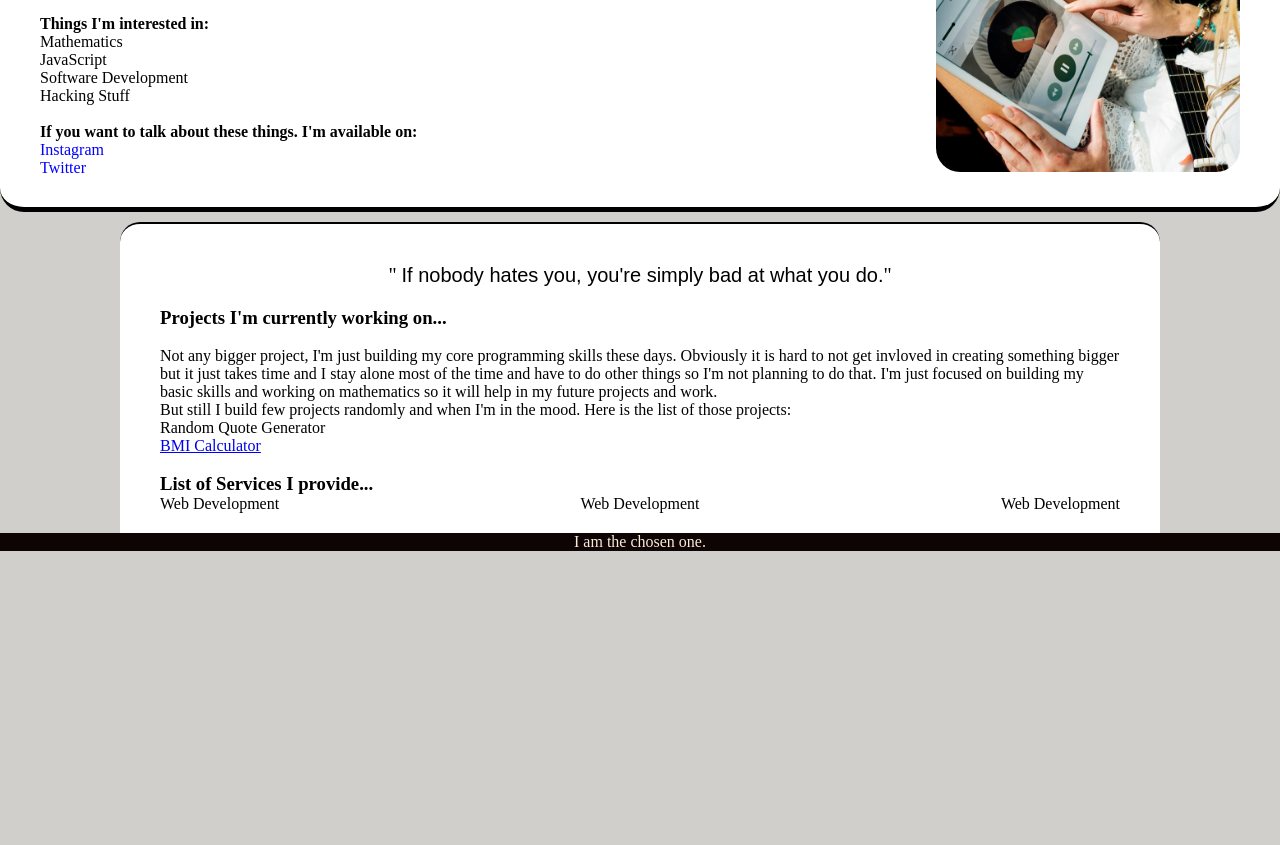
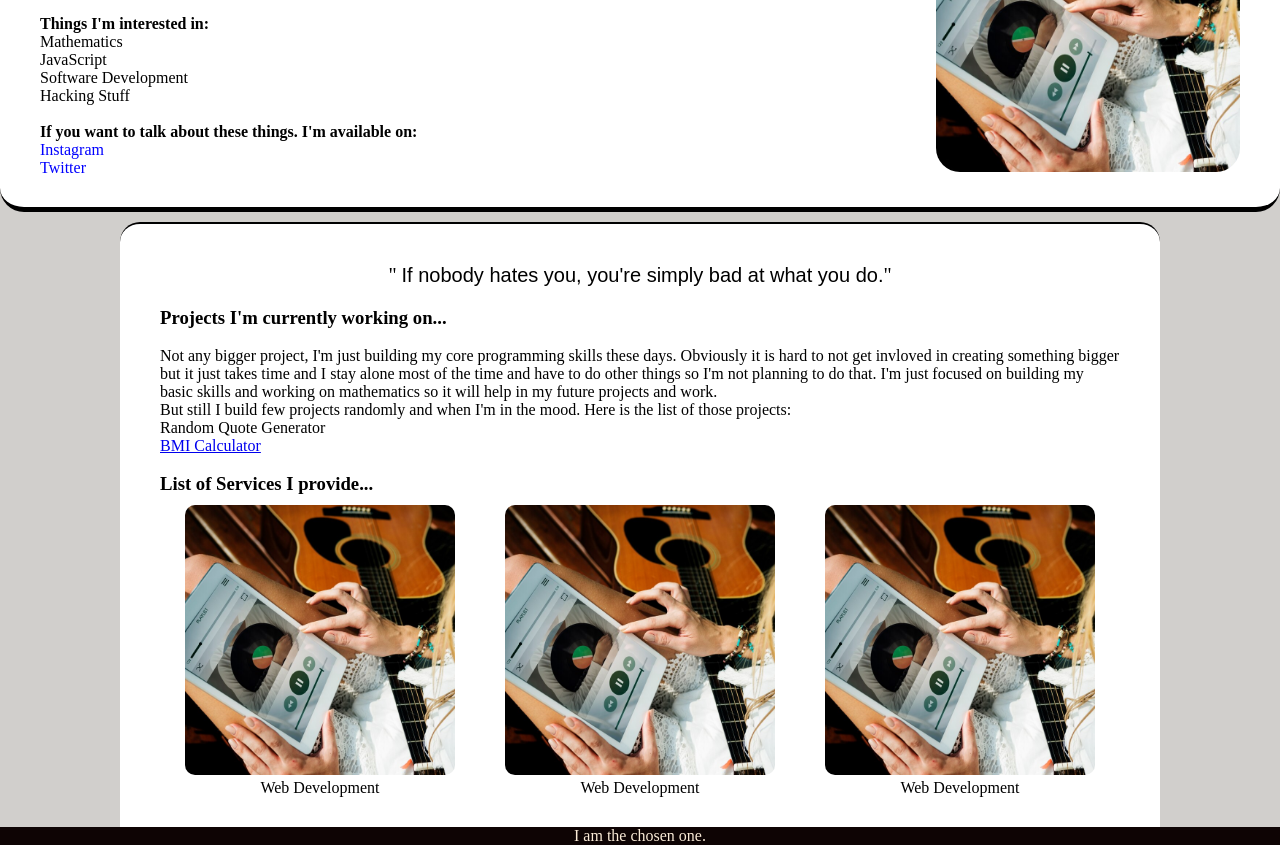
Before and after one commit to imadityaxd/myOwnWebsite, a plain HTML site: page index.html in a window 1280 px wide. Shown: the part 213-1058 px from the top of the page. Before the commit the page ends 800 px from the top, so only its background shows below. Drawn offline with Linux system fonts and the light colour scheme.

Commit message:
final work

```diff
--- a/index.html
+++ b/index.html
@@ -66,9 +66,9 @@
             <h3>List of Services I provide...</h3>
             <div class ="services-list">
                 <ul>
-                    <li>Web Development</li>
-                    <li>Web Development</li>
-                    <li>Web Development</li>
+                    <li><img src="7.jpg"> Web Development</li>
+                    <li><img src="7.jpg"> Web Development</li>
+                    <li><img src="7.jpg"> Web Development</li>
                 </ul>
             </div>
 
--- a/styles.css
+++ b/styles.css
@@ -101,11 +101,20 @@ ul{
 .quotes button:hover{
     cursor:pointer;
 }
-
 .services-list ul{
     display:flex;
     flex-direction:row;
     justify-content:space-between;
+
+}
+.services-list ul li{
+    margin:10px;
+    text-align: center;
+
+}
+.services-list ul img{
+    width:90%;
+    border-radius: 10px;
 }
 /**ends here*/
 /*footer section starts from here */
```
